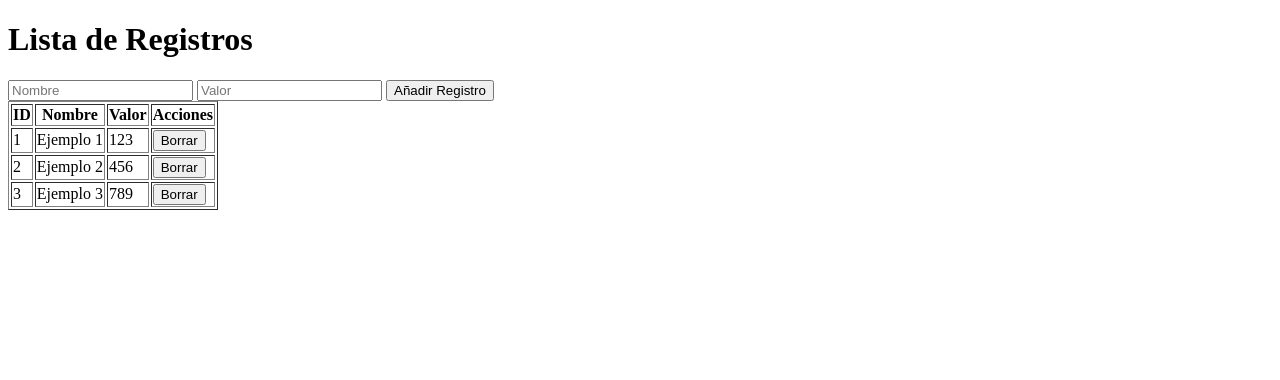
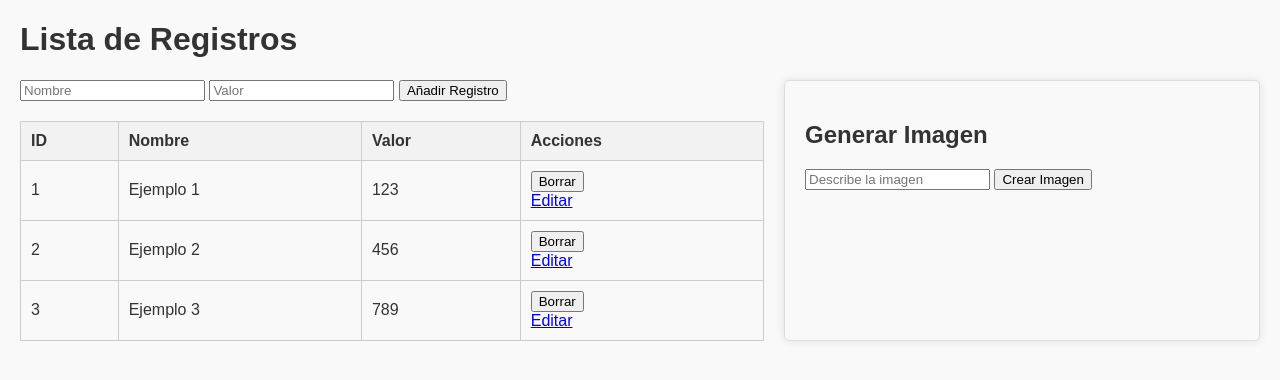
Before and after one commit to GAYARRI/Personal_Project_0, a Flask app: page / in a window 1280 px wide. Shown: the top 380 px of the page. Run offline with Flask 3, Linux system fonts and the light colour scheme; data comes from the database, SQL or seed files in the repository.

Commit message:
Formulario demo para insercion, visualizacion y borrado de registros en una bbdd local . Integración de generación de imágenes con DALL-E

```diff
--- a/app/routes.py
+++ b/app/routes.py
@@ -1,39 +1,33 @@
+import os
+import requests
 from flask import Blueprint, render_template, request, redirect, url_for, flash
+
 from app.models import Registro
 from app_db import db
 
-# Definir el Blueprint
 main = Blueprint('main', __name__)
-
 
 @main.route('/', methods=['GET', 'POST'])
 def home():
     if request.method == 'POST':
-        # Obtener datos del formulario
         nombre = request.form.get('nombre')
         valor = request.form.get('valor')
+        prompt = request.form.get('prompt')
 
-        # Validar campos
         if not nombre or not valor:
             flash("Todos los campos son obligatorios", "error")
         elif Registro.query.filter_by(nombre=nombre).first():
             flash("Ya existe un registro con este nombre", "error")
         else:
-            # Añadir un nuevo registro
             nuevo_registro = Registro(nombre=nombre, valor=valor)
             db.session.add(nuevo_registro)
             db.session.commit()
             flash("Registro añadido con éxito", "success")
 
-        # Redirigir a la misma página para evitar reenvío del formulario
         return redirect(url_for('main.home'))
 
-    # Consultar registros para mostrar en la tabla
     registros = Registro.query.all()
-    print("Registros obtenidos:", registros)  # Depuración
     return render_template('home.html', registros=registros)
-
-
 
 @main.route('/borrar/<int:id>', methods=['POST'])
 def borrar(id):
@@ -42,7 +36,6 @@ def borrar(id):
     db.session.commit()
     flash("Registro eliminado con éxito", "success")
     return redirect(url_for('main.home'))
-
 
 @main.route('/editar/<int:id>', methods=['GET', 'POST'])
 def editar(id):
@@ -56,3 +49,44 @@ def editar(id):
         return redirect(url_for('main.home'))
 
     return render_template('editar.html', registro=registro)
+
+@main.route('/generate-image', methods=['POST'])
+def generate_image():
+    prompt = request.form.get('prompt')
+    if not prompt:
+        flash("Debes proporcionar un prompt para generar la imagen", "error")
+        return redirect(url_for('main.home'))
+
+    # Configuración de la API de OpenAI
+    api_key = os.getenv('OPENAI_API_KEY')
+    if not api_key:
+        flash("Error: La clave de OpenAI no está configurada como variable de entorno.", "error")
+        return redirect(url_for('main.home'))
+
+    # Llamada al API de OpenAI
+    dall_e_url = "https://api.openai.com/v1/images/generations"
+    headers = {
+        "Authorization": f"Bearer {api_key}",
+        "Content-Type": "application/json"
+    }
+    data = {
+        "prompt": prompt,
+        "n": 1,
+        "size": "256x256"
+    }
+
+    try:
+        response = requests.post(dall_e_url, headers=headers, json=data)
+        response.raise_for_status()
+        response_data = response.json()
+        imagen_url = response_data['data'][0]['url']  # URL de la imagen generada
+        flash("Imagen generada con éxito.", "success")
+    except requests.exceptions.RequestException as e:
+        flash(f"Error al generar la imagen: {str(e)}", "error")
+        return redirect(url_for('main.home'))
+    except KeyError:
+        flash("Error en la respuesta de la API. No se pudo generar la imagen.", "error")
+        return redirect(url_for('main.home'))
+
+    # Redirigir y mostrar la imagen generada
+    return render_template('home.html', imagen_url=imagen_url, registros=Registro.query.all())
--- a/app/templates/home.html
+++ b/app/templates/home.html
@@ -1,46 +1,37 @@
-<!DOCTYPE html>
-<html lang="en">
-<head>
-    <meta charset="UTF-8">
-    <meta name="viewport" content="width=device-width, initial-scale=1.0">
-    <title>Registros</title>
-</head>
-<body>
+{% extends "base.html" %}
+
+{% block title %}Lista de Registros{% endblock %}
+
+{% block header %}
 <h1>Lista de Registros</h1>
+{% endblock %}
+
+{% block content %}
+<div class="container" style="display: flex; justify-content: space-between;">
+    <!-- Formulario y tabla de registros -->
+    <div class="table-section" style="width: 60%;">
         <form method="POST" action="/">
             <input type="text" name="nombre" placeholder="Nombre" required>
             <input type="text" name="valor" placeholder="Valor" required>
             <button type="submit">Añadir Registro</button>
         </form>
-    <table border="1">
-        <thead>
-            <tr>
-                <th>ID</th>
-                <th>Nombre</th>
-                <th>Valor</th>
-                <th>Acciones</th>
-            </tr>
-        </thead>
-        <tbody>
-            {% if registros %}
-                {% for registro in registros %}
-                <tr>
-                    <td>{{ registro.id }}</td>
-                    <td>{{ registro.nombre }}</td>
-                    <td>{{ registro.valor }}</td>
-                    <td>
-                        <form method="POST" action="{{ url_for('main.borrar', id=registro.id) }}" style="display:inline;">
-                            <button type="submit">Borrar</button>
+
+        <!-- Incluir la tabla de registros -->
+        {% include "registros.html" %}
+    </div>
+
+    <!-- Sección del prompt -->
+    <div class="prompt-section" style="width: 35%; border: 1px solid #ddd; padding: 20px; border-radius: 5px; box-shadow: 0 0 10px rgba(0, 0, 0, 0.1); background-color: #f9f9f9;">
+        <h2>Generar Imagen</h2>
+        <form method="POST" action="/generate-image">
+            <input type="text" name="prompt" placeholder="Describe la imagen" required>
+            <button type="submit">Crear Imagen</button>
         </form>
-                    </td>
-                </tr>
-                {% endfor %}
-            {% else %}
-                <tr>
-                    <td colspan="4">No hay registros disponibles</td>
-                </tr>
+        <div style="margin-top: 20px;">
+            {% if imagen_url %}
+            <img src="{{ imagen_url }}" alt="Imagen generada por DALL-E" style="width: 100%; height: auto; border: 1px solid #ccc;">
             {% endif %}
-        </tbody>
-    </table>
-</body>
-</html>
+        </div>
+    </div>
+</div>
+{% endblock %}
```
Also changed, not shown: 1 other file. Lines whose indentation alone changed are shown as unchanged.
